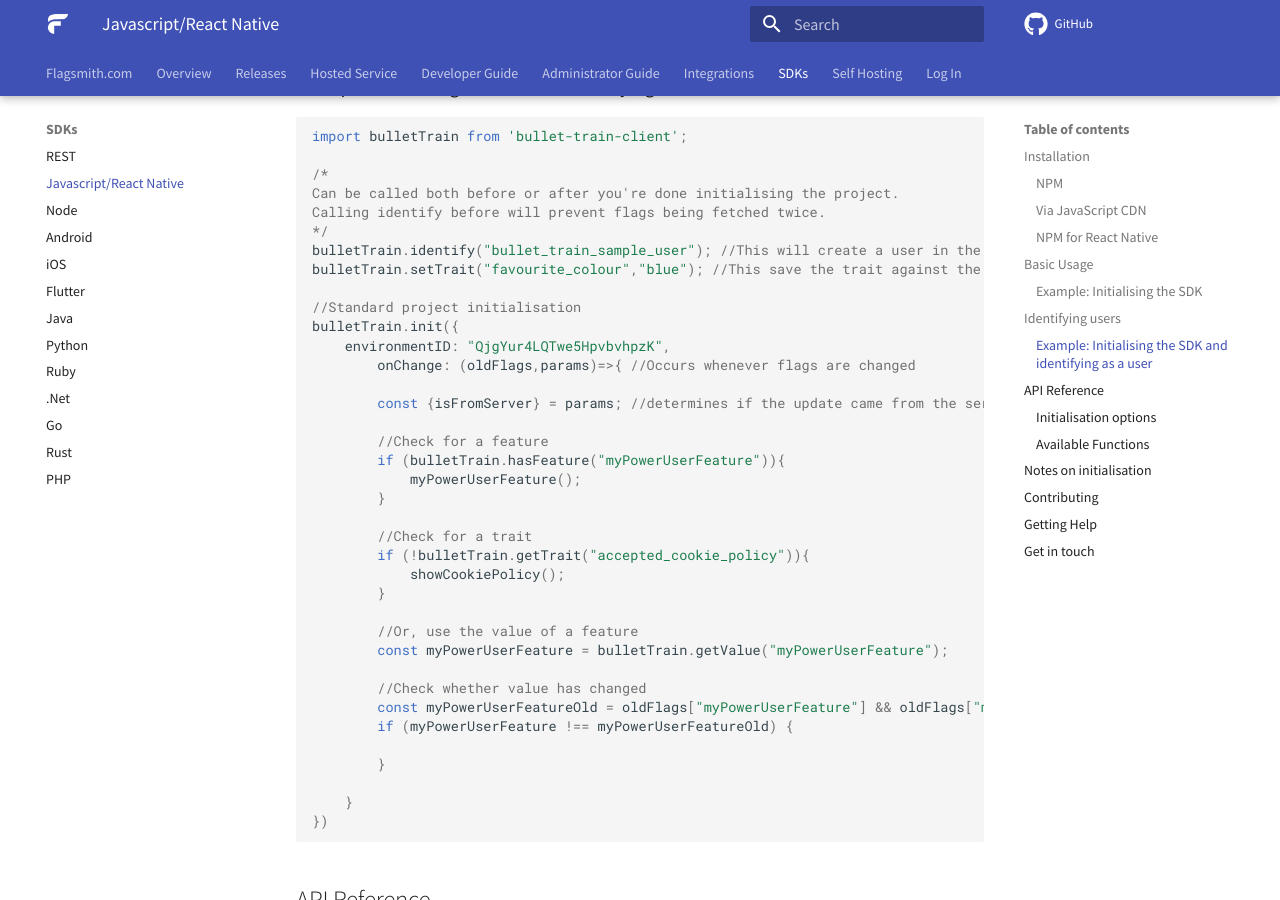
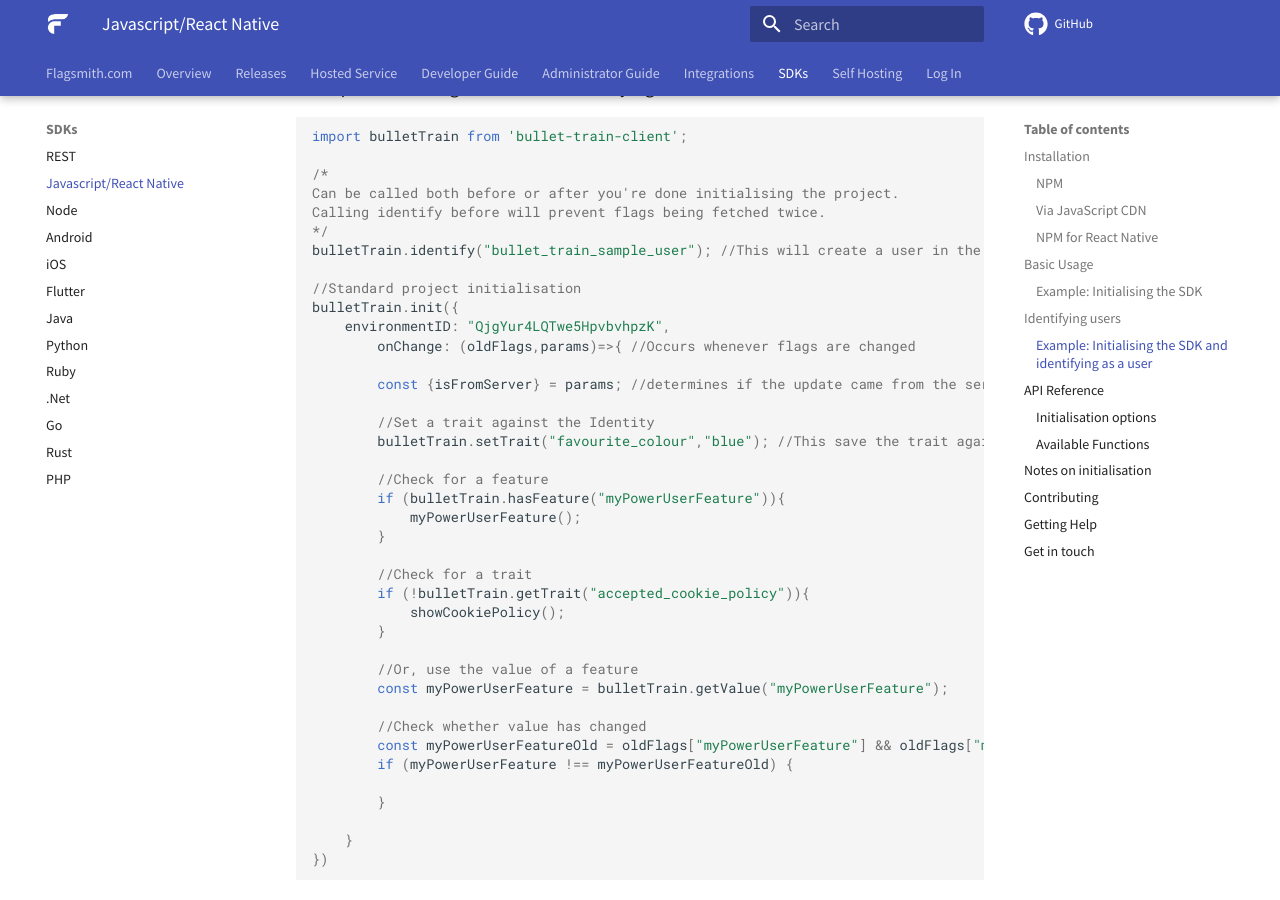
Before and after one commit to Flagsmith/flagsmith-docs, an MkDocs documentation site: the page built from docs/clients/javascript.md, in a window 1280 px wide and 900 px high, scrolled down 2437 px. Built offline with MkDocs 1.6.1 and Material for MkDocs 9.7.7, drawn with Linux system fonts in a browser that asks for light colours; comment, search, counter and statistics services are not loaded; part of the change alters nothing that is shown.

Commit message:
tweaked JS example

```diff
--- a/docs/clients/javascript.md
+++ b/docs/clients/javascript.md
@@ -81,7 +81,6 @@ Can be called both before or after you're done initialising the project.
 Calling identify before will prevent flags being fetched twice.
 */
 bulletTrain.identify("bullet_train_sample_user"); //This will create a user in the dashboard if they don't already exist
-bulletTrain.setTrait("favourite_colour","blue"); //This save the trait against the user, it can be queried with bulletTrain.getTrait
 
 //Standard project initialisation
 bulletTrain.init({
@@ -89,6 +88,9 @@ bulletTrain.init({
         onChange: (oldFlags,params)=>{ //Occurs whenever flags are changed
 
         const {isFromServer} = params; //determines if the update came from the server or local cached storage
+
+        //Set a trait against the Identity
+        bulletTrain.setTrait("favourite_colour","blue"); //This save the trait against the user, it can be queried with bulletTrain.getTrait
 
         //Check for a feature
         if (bulletTrain.hasFeature("myPowerUserFeature")){
```
